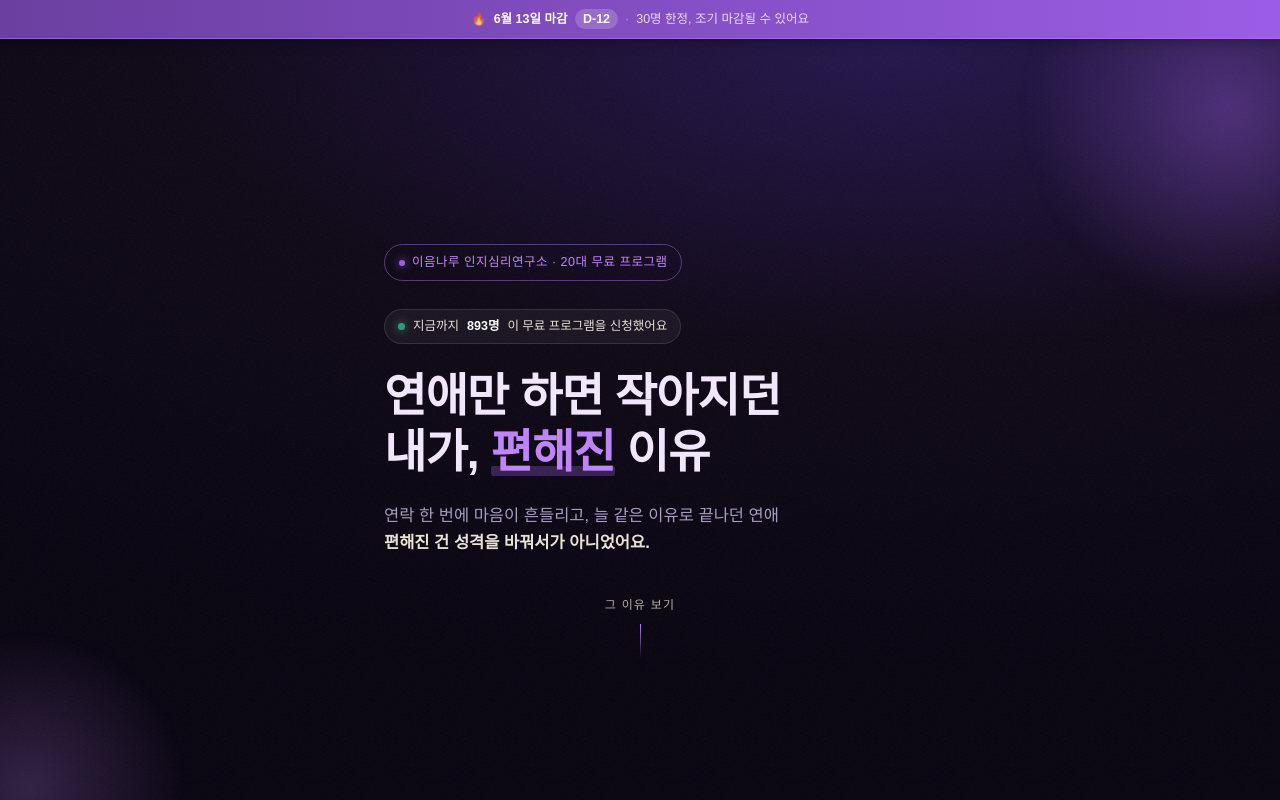
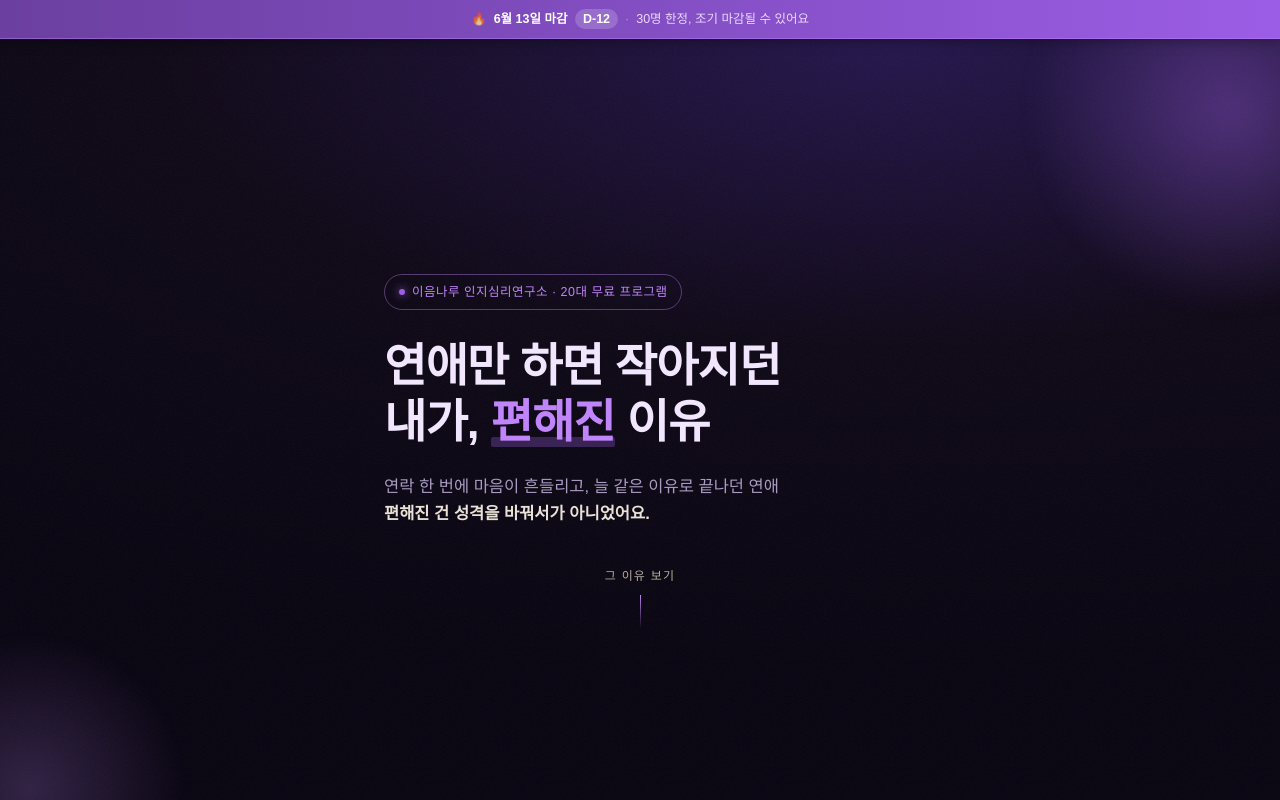
Before and after one commit to junone-creater/lovetypetest, a React (Vite) app: page /#/landing in a window 1280 px wide. Shown: the top 800 px of the page. Built offline with nearby package versions, Linux system fonts and the light colour scheme; a web font is replaced by a local one.

Commit message:
숫자 뜨는 문제 해결

```diff
--- a/index.html
+++ b/index.html
@@ -3,6 +3,7 @@
   <head>
     <meta charset="UTF-8" />
     <meta name="viewport" content="width=device-width, initial-scale=1.0, viewport-fit=cover" />
+    <link rel="icon" type="image/svg+xml" href="/favicon.svg" />
     <meta name="mobile-web-app-capable" content="yes" />
     <meta name="apple-mobile-web-app-capable" content="yes" />
     <title>이음나루 연애유형 테스트</title>
--- a/src/pages/LandingPage.jsx
+++ b/src/pages/LandingPage.jsx
@@ -17,7 +17,7 @@ function getDDay() {
 // ── 신청자 수 카운터 설정 ──────────────────────────
 const COUNT_FROM_SHEET = true     // Apps Script에서 실제 누적 신청수 받아오기 (doGet에 action===count 분기 추가 필요)
 const APPLICANT_BASE   = 893      // 실제 누적 수에 더해 보여줄 값 (표출 = 실제 + 893)
-const APPLICANT_FALLBACK = 893    // 실제 수를 못 받아왔을 때 보여줄 값
+const COUNT_CACHE_KEY  = 'lp_applicant_count'  // 마지막으로 받아온 실제 count 캐시 (재방문 시 즉시 표시)
 
 function useReveal() {
   const ref = useRef(null)
@@ -48,15 +48,25 @@ export default function LandingPage() {
   const urlGender = decodeURIComponent(params.get('gender') || '')
   const urlType   = decodeURIComponent(params.get('type')   || '')
 
-  // 누적 신청수 (Apps Script에서 실제값 + 가산치, 실패 시 폴백값)
-  const [applicants, setApplicants] = useState(APPLICANT_FALLBACK)
+  // 누적 신청수: 시트에서 실제값을 받기 전엔 null(숨김).
+  // 재방문 시엔 캐시된 직전 값으로 즉시 표시해 깜빡임/지연 방지.
+  const [applicants, setApplicants] = useState(() => {
+    try {
+      const c = Number(localStorage.getItem(COUNT_CACHE_KEY))
+      if (Number.isFinite(c) && c > 0) return c + APPLICANT_BASE
+    } catch {}
+    return null
+  })
   useEffect(() => {
     if (!COUNT_FROM_SHEET) return
     const cb = '__lpCount_' + Math.floor(Math.random() * 1e6)
     let s
     const cleanup = () => { try { delete window[cb] } catch {} ; try { s && s.remove() } catch {} }
     window[cb] = (data) => {
-      if (data && typeof data.count === 'number') setApplicants(data.count + APPLICANT_BASE)
+      if (data && typeof data.count === 'number') {
+        try { localStorage.setItem(COUNT_CACHE_KEY, String(data.count)) } catch {}
+        setApplicants(data.count + APPLICANT_BASE)
+      }
       cleanup()
     }
     s = document.createElement('script')
@@ -66,6 +76,24 @@ export default function LandingPage() {
     const t = setTimeout(cleanup, 8000)
     return () => { clearTimeout(t); cleanup() }
   }, [])
+
+  // 값이 정해지면 숫자가 부드럽게 올라가는 카운트업 (실시간 집계 느낌)
+  const [display, setDisplay] = useState(applicants)
+  useEffect(() => {
+    if (applicants == null) { setDisplay(null); return }
+    const from = display == null ? Math.max(APPLICANT_BASE, applicants - 60) : display
+    if (from === applicants) { setDisplay(applicants); return }
+    let raf, t0
+    const tick = (now) => {
+      if (t0 == null) t0 = now
+      const p = Math.min(1, (now - t0) / 900)
+      const eased = 1 - Math.pow(1 - p, 3)  // easeOutCubic
+      setDisplay(Math.round(from + (applicants - from) * eased))
+      if (p < 1) raf = requestAnimationFrame(tick)
+    }
+    raf = requestAnimationFrame(tick)
+    return () => cancelAnimationFrame(raf)
+  }, [applicants])  // eslint-disable-line react-hooks/exhaustive-deps
 
   const goApply = (e) => {
     e.preventDefault()
@@ -90,7 +118,9 @@ export default function LandingPage() {
       <section className="lp-hero">
         <div className="lp-wrap">
           <span className="lp-badge"><span className="lp-dot"/>이음나루 인지심리연구소 · 20대 무료 프로그램</span>
-          <div className="lp-live"><span className="lp-live-dot"/>지금까지 <b>{applicants.toLocaleString()}명</b>이 무료 프로그램을 신청했어요</div>
+          {display != null && (
+            <div className="lp-live"><span className="lp-live-dot"/>지금까지 <b>{display.toLocaleString()}명</b>이 무료 프로그램을 신청했어요</div>
+          )}
           <h1 className="lp-h1">
             <span className="lp-line lp-l1">연애만 하면 작아지던 내가,</span>{' '}
             <span className="lp-line lp-l2"><span className="lp-em">편해진</span> 이유</span>
```
Also changed, not shown: public/favicon.svg (added).
